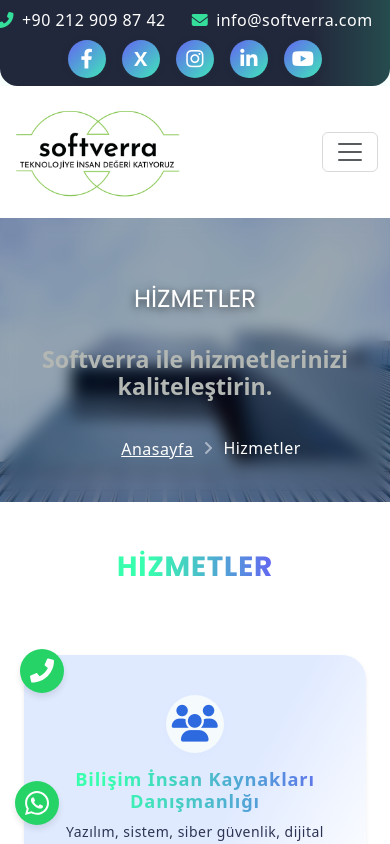
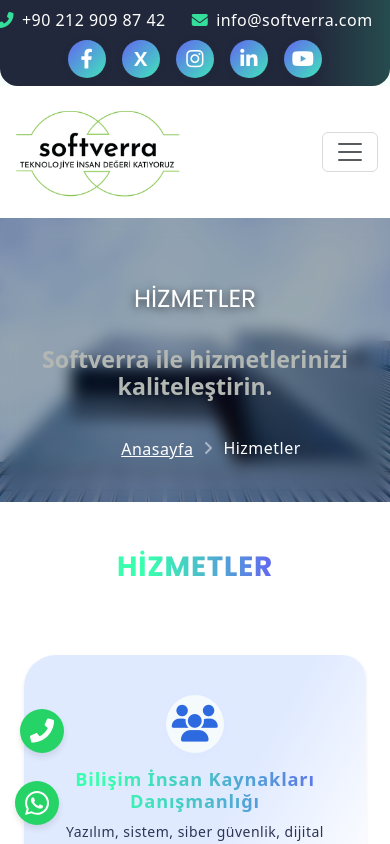
Before and after one commit to Sedanurz/Softverra, a React (Create React App) app: page /Services in a window 390 px wide. Shown: the top 844 px of the page. Built offline with nearby package versions, Linux system fonts and the light colour scheme.

Commit message:
Update Phone.css

```diff
--- a/src/Phone.css
+++ b/src/Phone.css
@@ -64,7 +64,7 @@
 @media (max-width: 768px) {
   .phone-wrapper {
     right: 15px;
-    bottom: 150px; /* mobilde de mesafeyi koru */
+    bottom: 90px; /* mobilde de mesafeyi koru */
   }
 
   .phone-button {
```
